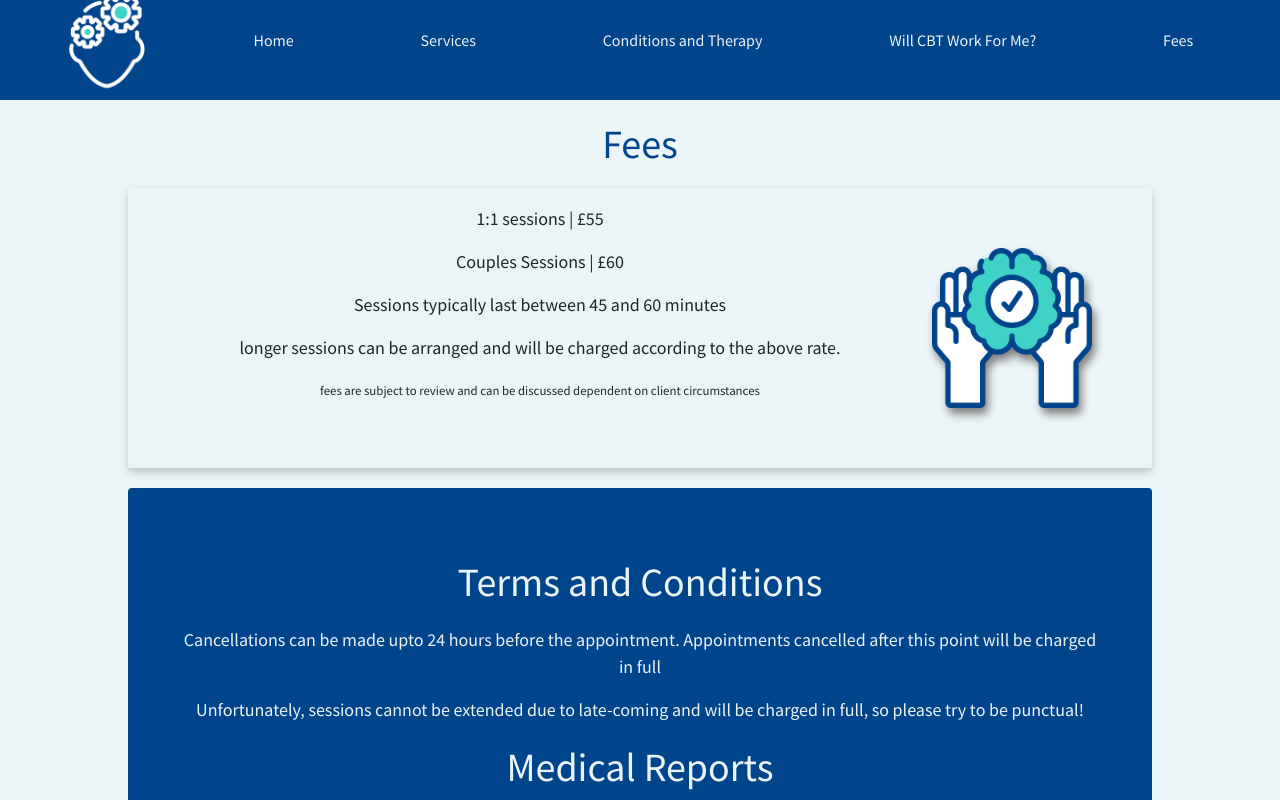
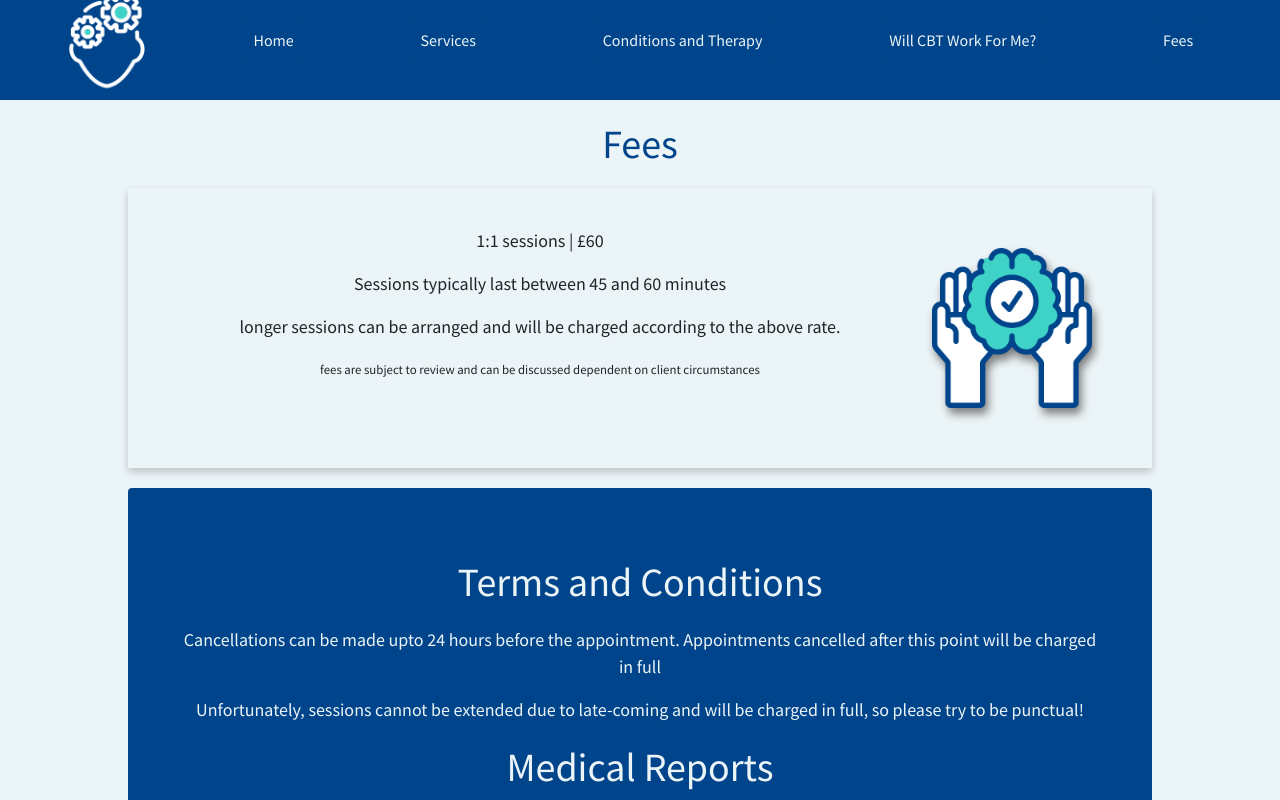
Before and after one commit to Selliott456/inverclydeCBT, a React app: page /fees in a window 1280 px wide. Shown: the top 800 px of the page. Built offline with nearby package versions, Linux system fonts and the light colour scheme; the HTML template or start-up script is replaced by a standard one.

Commit message:
updates prices and hours

```diff
--- a/src/components/Fees.js
+++ b/src/components/Fees.js
@@ -8,8 +8,7 @@ const Fees = () => {
       <h1>Fees</h1>
       <div className="feesHands">
         <section className="fees">
-          <p>1:1 sessions | £55</p>
-          <p>Couples Sessions | £60</p>
+          <p>1:1 sessions | £60</p>
           <p>Sessions typically last between 45 and 60 minutes</p>
           <p>
             longer sessions can be arranged and will be charged according to the
```
Also changed, not shown: 2 other files (tests, documents, lock files or other folders).
